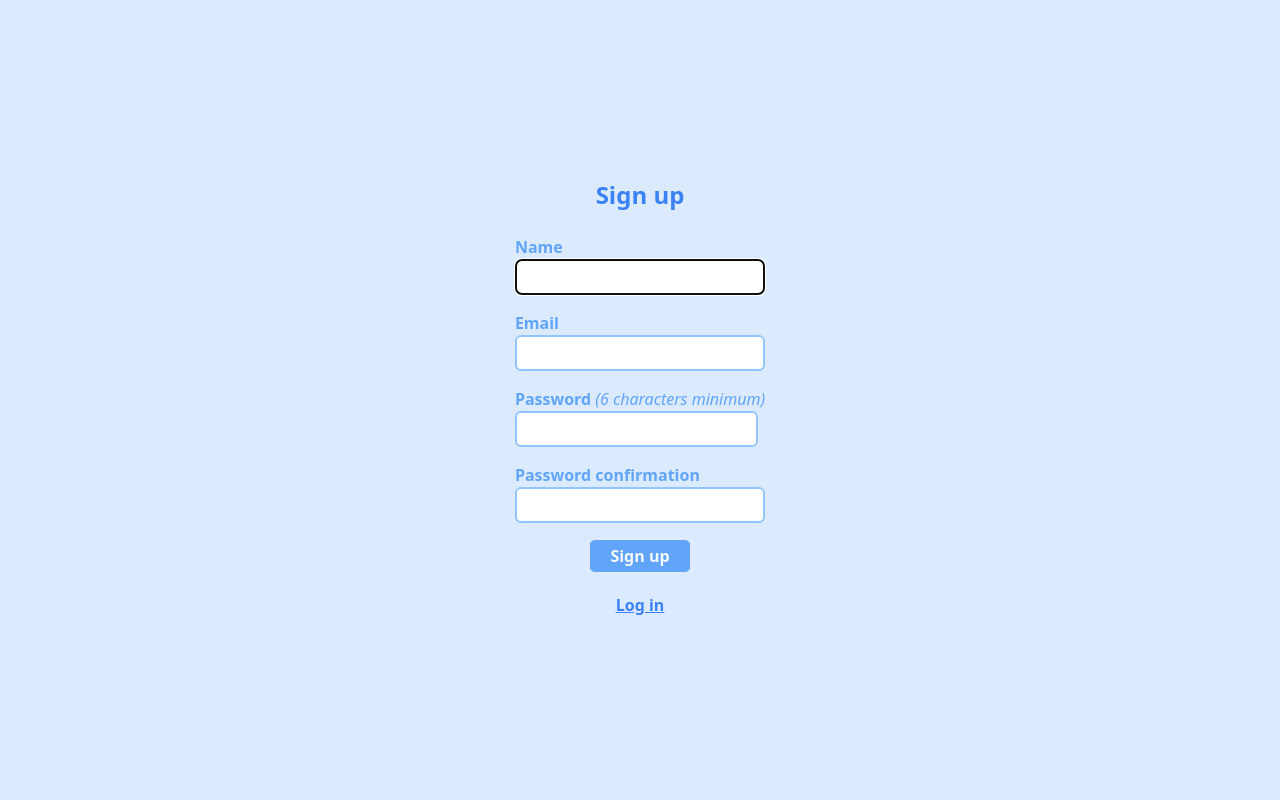
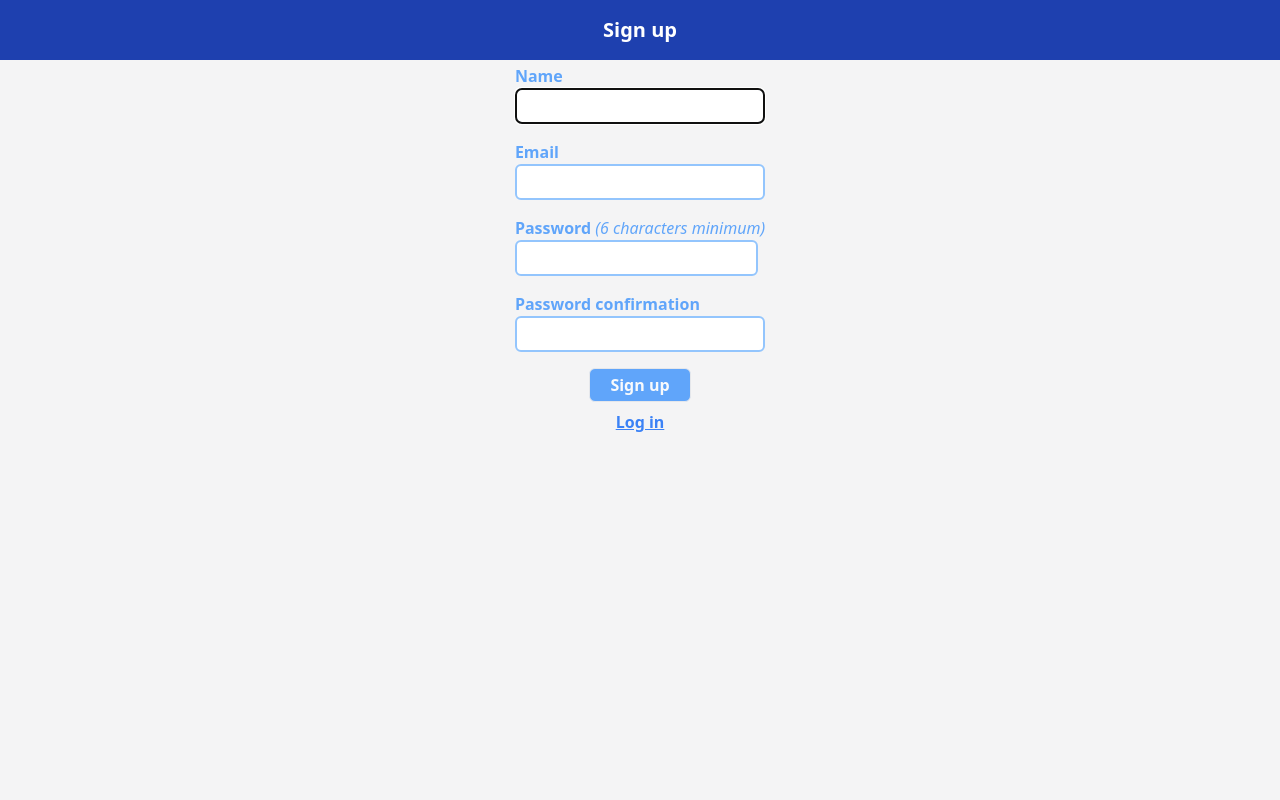
Before and after one commit to levy002/budget-app, a Rails app: page /users/sign_up in a window 1280 px wide. Run offline with Rails 7, Linux system fonts and the light colour scheme; style sheets or scripts are compiled from the project's sources; some libraries are stand-ins or nearby versions.

Commit message:
Style register form

```diff
--- a/app/views/devise/registrations/new.html.erb
+++ b/app/views/devise/registrations/new.html.erb
@@ -1,5 +1,5 @@
-<section class='flex flex-col justify-center gap-4 items-center h-full bg-blue-100'>
-<h2 class='text-2xl font-bold text-blue-500 self-center mb-2'>Sign up</h2>
+<section class='flex flex-col justify-start gap-1 items-center h-full bg-zinc-100'>
+<h2 class='text-white text-xl font-bold p-4 bg-blue-800 w-full text-center'>Sign up</h2>
 
 <%= form_for(resource, as: resource_name, url: registration_path(resource_name)) do |f| %>
   <%= render "devise/shared/error_messages", resource: resource %>
```
